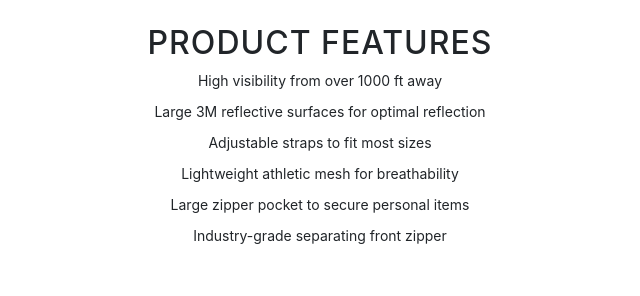
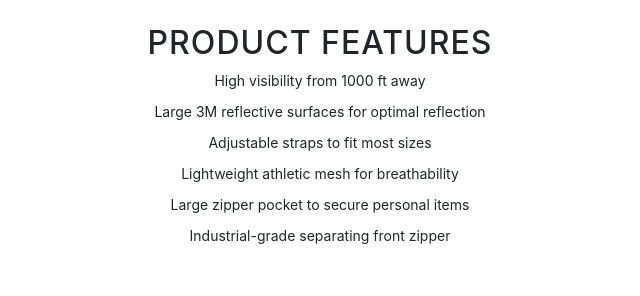
Before and after one commit to fyrfly/fyrfly, a website with bundled scripts: page index.html in a window 1280 px wide. Shown: the part 1664-1960 px from the top of the page, 320-960 px from the left. Built offline with nearby package versions, Linux system fonts and the light colour scheme.

Commit message:
words update

```diff
--- a/index.html
+++ b/index.html
@@ -103,12 +103,12 @@
         <div class="col-md-12 col-sm-12">
           <h2>Product Features</h2>
           <ul class="product-features">
-            <li class="product-features--list-item">High visibility from over 1000 ft away</li>
+            <li class="product-features--list-item">High visibility from 1000 ft away</li>
             <li class="product-features--list-item">Large 3M reflective surfaces for optimal reflection</li>
             <li class="product-features--list-item">Adjustable straps to fit most sizes</li>
             <li class="product-features--list-item">Lightweight athletic mesh for breathability</li>
             <li class="product-features--list-item">Large zipper pocket to secure personal items</li>
-            <li class="product-features--list-item">Industry-grade separating front zipper</li>
+            <li class="product-features--list-item">Industrial-grade separating front zipper</li>
 
           </ul>
 
```
